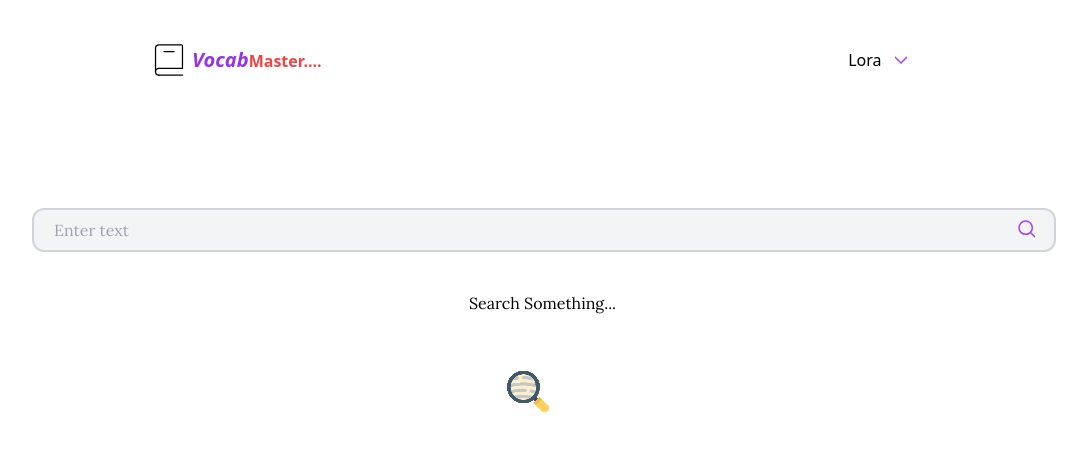
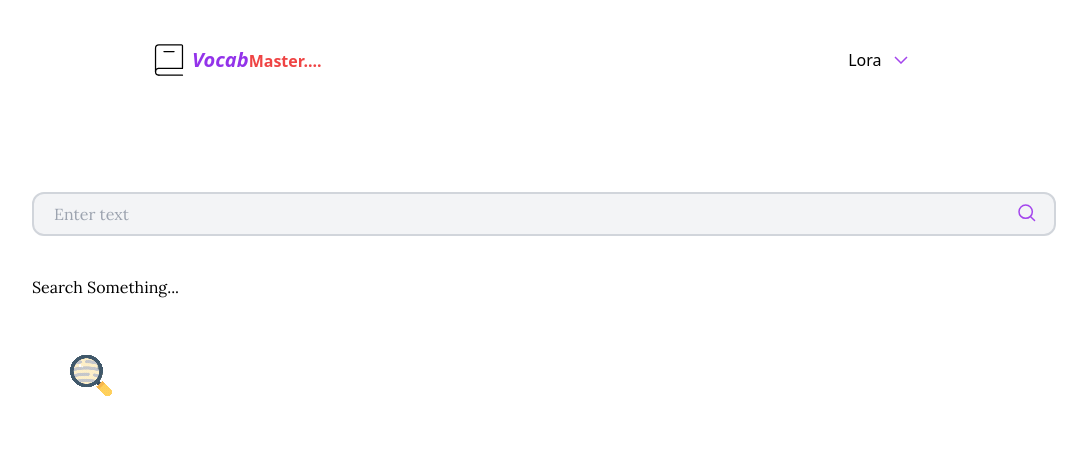
Before and after one commit to bharathikannansambasivam/Dictionary-web-app, a React (Vite) app: page / in a window 1280 px wide. Shown: the top 450 px of the page, without its empty margins (96-1183 px from the left). Built offline with nearby package versions, Linux system fonts and the light colour scheme.

Commit message:
Update Search.jsx

```diff
--- a/src/components/Search.jsx
+++ b/src/components/Search.jsx
@@ -39,14 +39,12 @@ function Search({ font }) {
   };
 
   return (
-    <div
-      className={`flex h-full justify-center items-center flex-col py-32 px-4 md:px-32 font-${font}`}
-    >
-      <div className="relative w-full mb-10">
+    <div className={`flex h-full  flex-col py-28 px-4 md:px-32 font-${font}`}>
+      <div className="relative  mb-10">
         <input
           type="text"
           placeholder="Enter text"
-          className="border-2 border-gray-300 w-full pl-5 bg-gray-100 p-2 rounded-xl focus:outline-none focus:ring-2 focus:ring-purple-500 transition-all"
+          className="border-2 w-full border-gray-300  pl-5 bg-gray-100 p-2 rounded-xl focus:outline-none focus:ring-2 focus:ring-purple-500 transition-all"
           onChange={(e) => setWord(e.target.value)}
         />
         <img
@@ -57,7 +55,6 @@ function Search({ font }) {
         />
       </div>
       {error && <p className="text-red-500 mb-4">{error}</p>}
-
       {meaning ? (
         <div>
           <Audio
```
